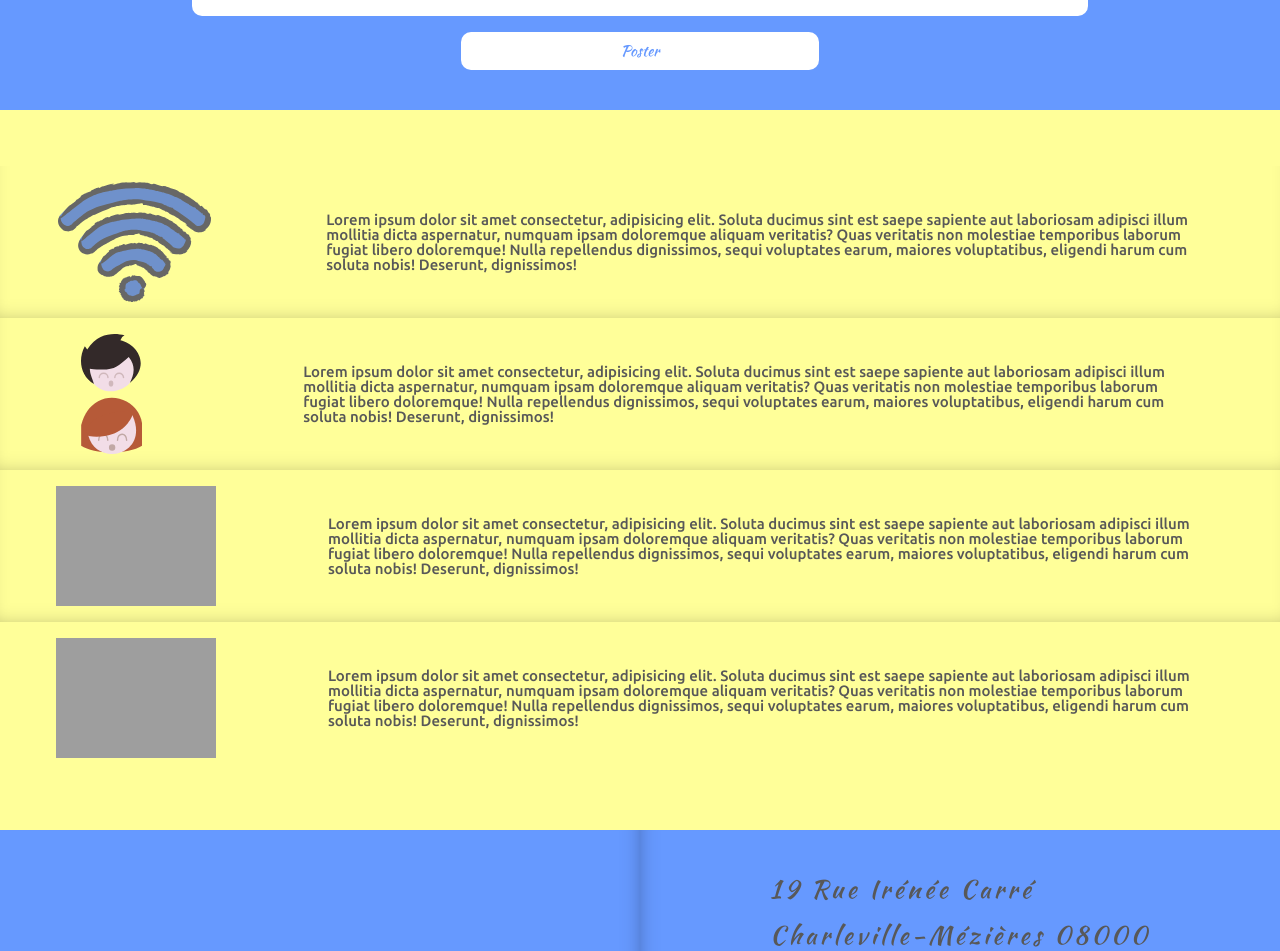
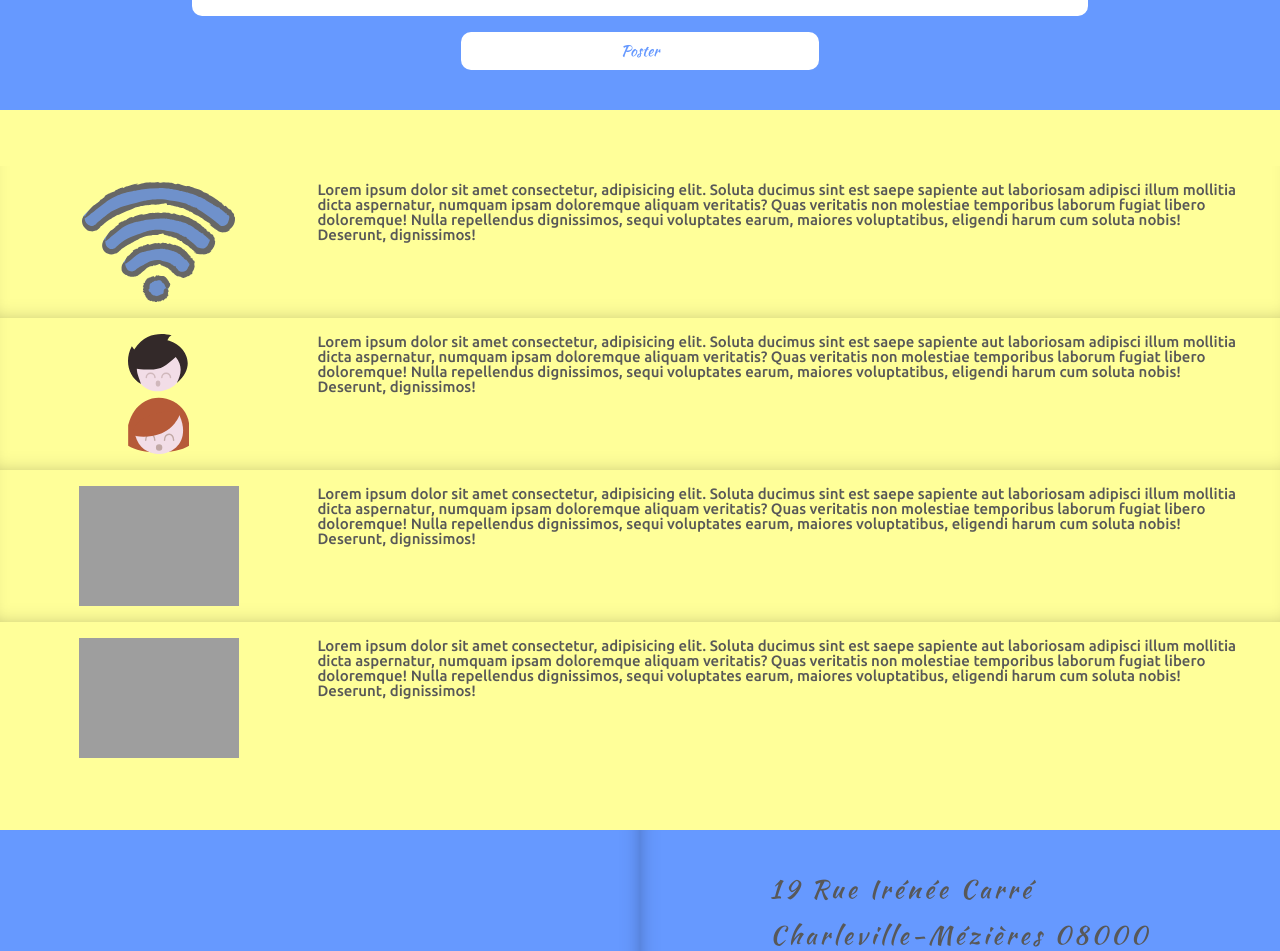
Before and after one commit to belvoixnicolas/chez_maman, a PHP site: page / in a window 1280 px wide. Shown: the part 2130-3081 px from the top of the page. Run offline with PHP 8.4, Linux system fonts and the light colour scheme; some libraries are stand-ins or nearby versions; grey boxes are pictures that could not be loaded.

Commit message:
sevice update

```diff
--- a/sass/_service.scss
+++ b/sass/_service.scss
@@ -10,24 +10,21 @@
     }
 
     section {
-        display: flex;
-        flex-flow: row nowrap;
-        justify-content: space-around;
-        align-items: center;
-        padding: 2vh 0;
+        display: grid;
+        grid-template-columns: 20% auto;
+        grid-template-rows: 1fr;
+        column-gap: 3vw;
+        padding: 2vh 3vw;
 
-        @media screen and (max-width: 372px) {
+        @media screen and (max-width: 400px) {
             & {
-                flex-flow: column nowrap;
-
-                img {
-                    height: auto !important;
-                    width: 25vw !important;
-                    margin-bottom: 3vh !important;
-                }
+                grid-template-columns: 1fr;
+                grid-template-rows: max-content auto;
+                column-gap: 0px;
+                row-gap: 3vh;
 
                 p {
-                    width: 90% !important;
+                    text-align: center;
                 }
             }
         }
@@ -37,13 +34,14 @@
         }
 
         img {
+            align-self: center;
+            justify-self: center;
             height: 15vh;
             width: auto;
+            max-width: 100%;
         }
 
         p {
-            max-height: 100%;
-            width: 70%;
             font-size: 1.5rem;
         }
     }
```
Also changed, not shown: css/style.css.
